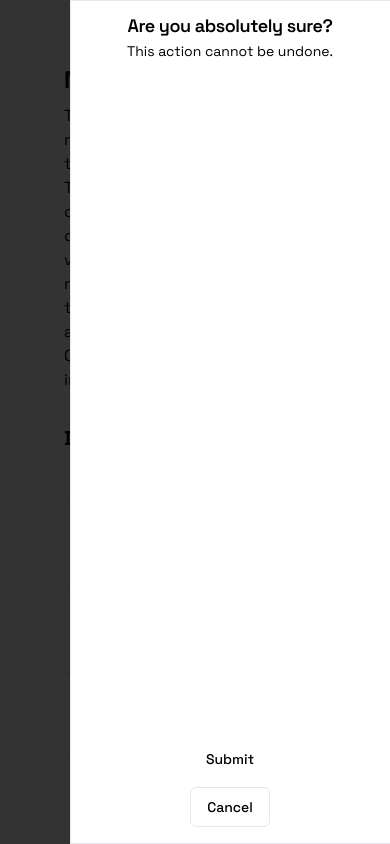
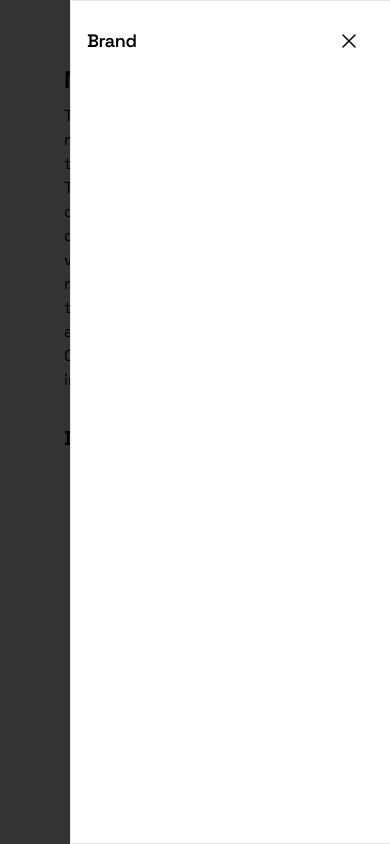
Before and after one commit to maciejadamski89/mobile-menu-shadcn, a Next.js app: page / in a window 390 px wide. Both pictures are taken after a click on the button 204 px from the left and 540 px from the top of the page. Built offline with nearby package versions, Linux system fonts and the light colour scheme.

Commit message:
ref: change drawer content

```diff
--- a/src/components/main-menu.tsx
+++ b/src/components/main-menu.tsx
@@ -12,6 +12,7 @@ import {
 } from "@/components/ui/drawer";
 import { Button } from "@/components/ui/button";
 import MenuIcon from "./menu-icon";
+import CloseIcon from "./close-icon";
 
 type MobileMenuProps = {
     direction: "left" | "top" | "right" | "bottom";
@@ -38,16 +39,12 @@ export default function MobileMenu({ direction, radius }: MobileMenuProps) {
                 <DrawerContent
                     className={`bg-white ${radius ? `${radiusClasses[direction][radius]}` : "rounded-none"}`}
                 >
-                    <DrawerHeader>
-                        <DrawerTitle>Are you absolutely sure?</DrawerTitle>
-                        <DrawerDescription>This action cannot be undone.</DrawerDescription>
+                    <DrawerHeader className="flex justify-between items-center">
+                        <DrawerTitle>Brand</DrawerTitle>
+                        <DrawerClose>
+                            <CloseIcon />
+                        </DrawerClose>
                     </DrawerHeader>
-                    <DrawerFooter>
-                        <Button>Submit</Button>
-                        <DrawerClose>
-                            <Button variant="outline">Cancel</Button>
-                        </DrawerClose>
-                    </DrawerFooter>
                 </DrawerContent>
             </Drawer>
         </div>
```
